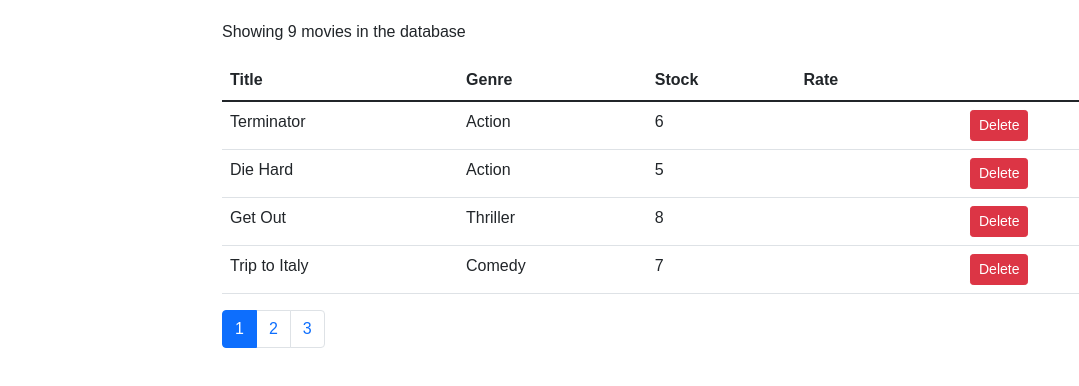
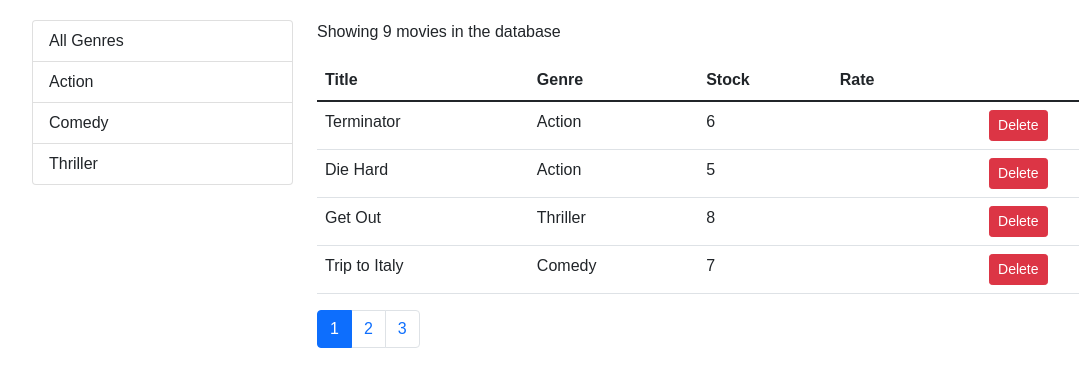
Before and after one commit to ashvinsunga/video_axis, a React (Create React App) app in the folder client/: page / in a window 1280 px wide. Shown: the top 386 px of the page, without its empty margins (50-1129 px from the left). Built offline with nearby package versions, Linux system fonts and the light colour scheme; the HTML template or start-up script is replaced by a standard one.

Commit message:
added categories filter'

```diff
--- a/client/src/components/common/listgroup.jsx
+++ b/client/src/components/common/listgroup.jsx
@@ -1,7 +1,32 @@
 import React from "react";
 
-const ListGroup = () => {
-  return null;
+const ListGroup = ({
+  items,
+  onItemSelect,
+  textProperty,
+  valueProperty,
+  selectedItem,
+}) => {
+  return (
+    <ul className="list-group">
+      {items.map((item) => (
+        <li
+          onClick={() => onItemSelect(item)}
+          key={item[valueProperty]}
+          className={
+            item === selectedItem ? "list-group-item active" : "list-group-item"
+          }
+        >
+          {item[textProperty]}
+        </li>
+      ))}
+    </ul>
+  );
+};
+
+ListGroup.defaultProps = {
+  textProperty: "name",
+  valueProperty: "_id",
 };
 
 export default ListGroup;
--- a/client/src/components/common/pagination.jsx
+++ b/client/src/components/common/pagination.jsx
@@ -4,7 +4,6 @@
 
 const Pagination = ({ itemsCount, pageSize, currentPage, onPageChange }) => {
   const pagesCount = Math.ceil(itemsCount / pageSize);
-  console.log(currentPage);
   // if only one page, then don't render an page number
   if (pagesCount === 1) return null;
   const pages = lodash.range(1, pagesCount + 1);
--- a/client/src/components/movies.jsx
+++ b/client/src/components/movies.jsx
@@ -5,6 +5,7 @@
 import ListGroup from "./common/listgroup";
 import { paginate } from "../utils/paginate";
 import { getGenres } from "../services/fakeGenreService";
+import { filter } from "lodash";
 
 class Movies extends Component {
   state = {
@@ -15,7 +16,8 @@
   };
 
   componentDidMount() {
-    this.setState({ movies: getMovies(), genres: getGenres() });
+    const genres = [{ name: "All Genres" }, ...getGenres()];
+    this.setState({ movies: getMovies(), genres: genres });
   }
 
   handleDelete = (movie) => {
@@ -38,27 +40,40 @@
   };
 
   handleGenreSelect = (genre) => {
-    console.log(genre);
+    // console.log(genre);
+    this.setState({ selectedGenre: genre, currentPage: 1 });
   };
 
   render() {
     //Use destructuring then rename it as count
     const { length: count } = this.state.movies;
-    const { pageSize, currentPage, movies: allMovies } = this.state;
+    const {
+      pageSize,
+      currentPage,
+      movies: allMovies,
+      selectedGenre,
+    } = this.state;
 
     if (count === 0) return <p>There are no movies in the database.</p>;
 
-    const movies = paginate(allMovies, currentPage, pageSize);
+    const filtered =
+      selectedGenre && selectedGenre._id
+        ? allMovies.filter((m) => m.genre._id === selectedGenre._id)
+        : allMovies;
+    const movies = paginate(filtered, currentPage, pageSize);
     return (
       <div className="row">
-        <div className="col-2">
+        <div className="col-3">
           <ListGroup
             items={this.state.genres}
+            selectedItem={this.state.selectedGenre}
+            textProperty="name"
+            valuePropery="_id"
             onItemSelect={this.handleGenreSelect}
           />
         </div>
         <div className="col">
-          <p>Showing {count} movies in the database</p>
+          <p>Showing {filtered.length} movies in the database</p>
           <table className="table">
             <thead>
               <tr>
@@ -97,7 +112,7 @@
             </tbody>
           </table>
           <Pagination
-            itemsCount={count}
+            itemsCount={filtered.length}
             pageSize={pageSize}
             currentPage={currentPage}
             onPageChange={this.handlePageChange}
```
